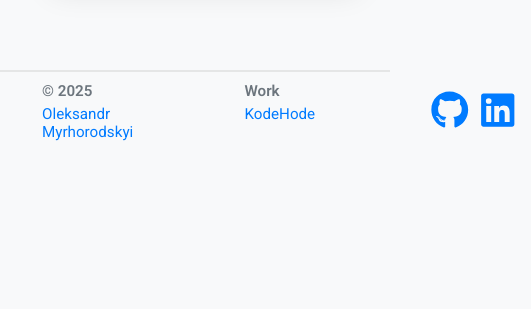
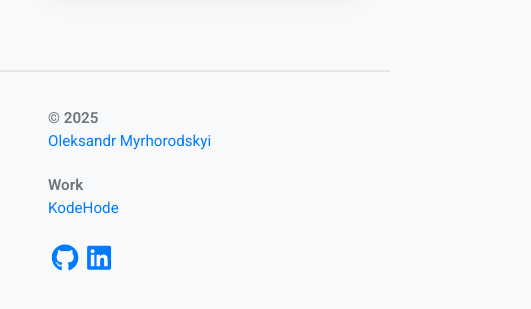
Before and after one commit to sanderalex1/Portfolio, a React app: page /Portfolio in a window 390 px wide. Shown: the part 3067-3376 px from the top of the page, 531 px wide, since content can reach past the window. Before the commit the page ends 3218 px from the top, so only its background shows below. Built offline with nearby package versions, Linux system fonts and the light colour scheme; the HTML template or start-up script is replaced by a standard one; a web font is replaced by a local one.

Commit message:
finished demo version

```diff
--- a/src/components/Footer/Footer.module.css
+++ b/src/components/Footer/Footer.module.css
@@ -1,17 +1,26 @@
 .footer {
   border-top: 2px solid rgba(0, 0, 0, 0.077);
+  padding: 2rem 1rem;
+  display: flex;
+  flex-direction: row;
+  justify-content: space-between;
+  align-items: flex-start;
+  flex-wrap: wrap; /* allow wrapping for mid-sizes */
+  gap: 2rem;
 }
 
 .leftSection {
   display: flex;
   flex-direction: row;
-  justify-content: start;
+  justify-content: flex-start;
   text-align: left;
   gap: 6em;
+  flex-wrap: wrap; /* wrap if needed on smaller screens */
 }
 
 .leftSection div {
   padding: 10px;
+  min-width: 120px;
 }
 
 .leftSection p {
@@ -40,3 +49,32 @@
   font-weight: 600;
   color: var(--secondaryText);
 }
+
+@media (max-width: 800px) {
+  .footer {
+    flex-direction: column;
+    align-items: start;
+    text-align: start;
+    gap: 1.5rem;
+  }
+
+  .leftSection {
+    flex-direction: column;
+    align-items: start;
+    gap: 1rem;
+  }
+
+  .leftSection div {
+    padding: 5px 0;
+  }
+
+  .sideImg {
+    margin-left: 0;
+    justify-content: start;
+    font-size: 1.8em;
+  }
+
+  .sideImg p {
+    font-size: 0.5em;
+  }
+}
--- a/src/components/ThemeNavBar/ThemeNavBar.module.css
+++ b/src/components/ThemeNavBar/ThemeNavBar.module.css
@@ -87,3 +87,24 @@
 .secondaryAccent {
   background-color: var(--secondaryAccent);
 }
+
+::-webkit-scrollbar {
+  width: 10px; /* scrollbar width */
+  height: 10px; /* horizontal scrollbar height */
+}
+
+::-webkit-scrollbar-track {
+  background: var(--secondaryBg); /* track background */
+  border-radius: 10px;
+}
+
+::-webkit-scrollbar-thumb {
+  background-color: var(--accent); /* main thumb color */
+  border-radius: 10px;
+  border: 2px solid var(--secondaryBg); /* gap effect */
+  transition: background var(--transition);
+}
+
+::-webkit-scrollbar-thumb:hover {
+  background-color: var(--secondaryAccent); /* hover effect */
+}
--- a/src/pages/About/About.module.css
+++ b/src/pages/About/About.module.css
@@ -34,3 +34,9 @@
   margin: 0;
   font-size: 4rem;
 }
+
+@media (max-width: 1200px) {
+  .sidePic img {
+    display: none;
+  }
+}
```
